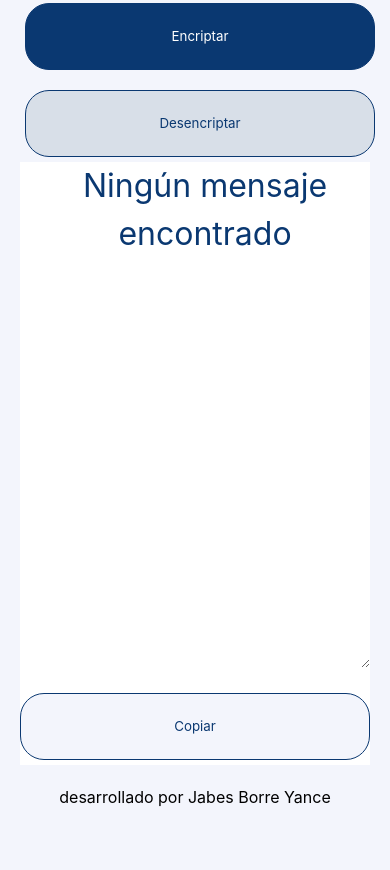
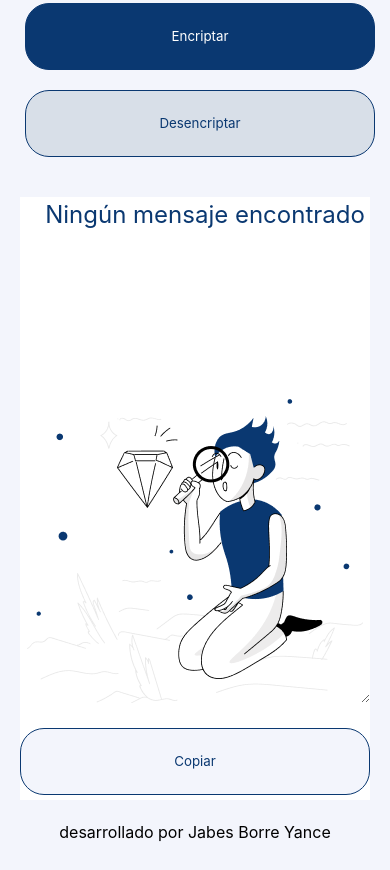
Before and after one commit to Jbyanx/encriptador-de-texto, a plain HTML site: page index.html in a window 390 px wide. Shown: the part 622-1492 px from the top of the page. Before the commit the page ends 1457 px from the top, so only its background shows below. Drawn offline with Linux system fonts and the light colour scheme.

Commit message:
Mejorando el responsive

```diff
--- a/style.css
+++ b/style.css
@@ -27,7 +27,7 @@ footer{
 }
 
 textarea{
-    font-size: 32px;
+    font-size: 1.5rem;
 }
 
 /* Diseño principal */
@@ -89,6 +89,9 @@ textarea{
 .mensaje {
     outline: none;
     background: #ffffff;
+    background-image: url("./img/Muñeco.png");
+    background-repeat: no-repeat;
+    background-position: bottom;
     border: none;
     border-radius: 24px;
     color: #0A3871;
@@ -150,6 +153,10 @@ button {
         padding: 0;
     }
 
+    #respuesta{
+        margin-top: 10%;
+    }
+
     .btns {
         flex-direction: column;
     }
```
